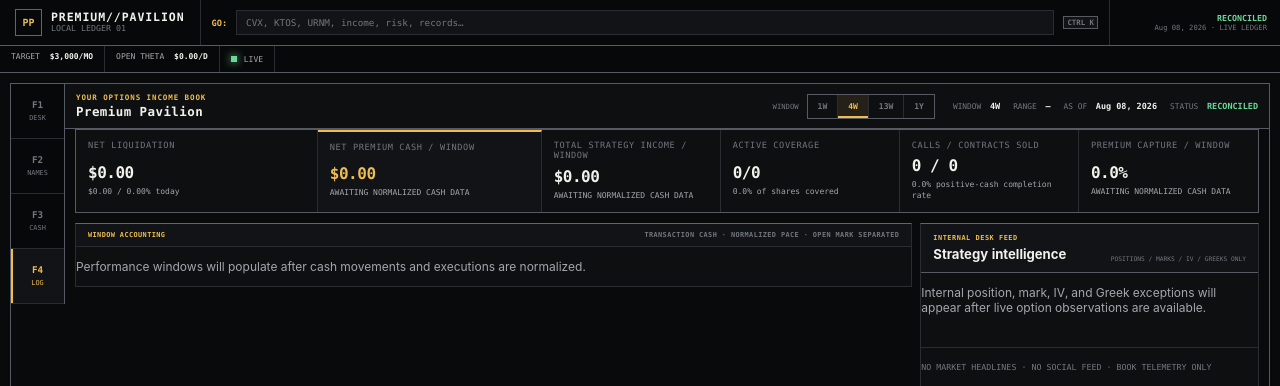
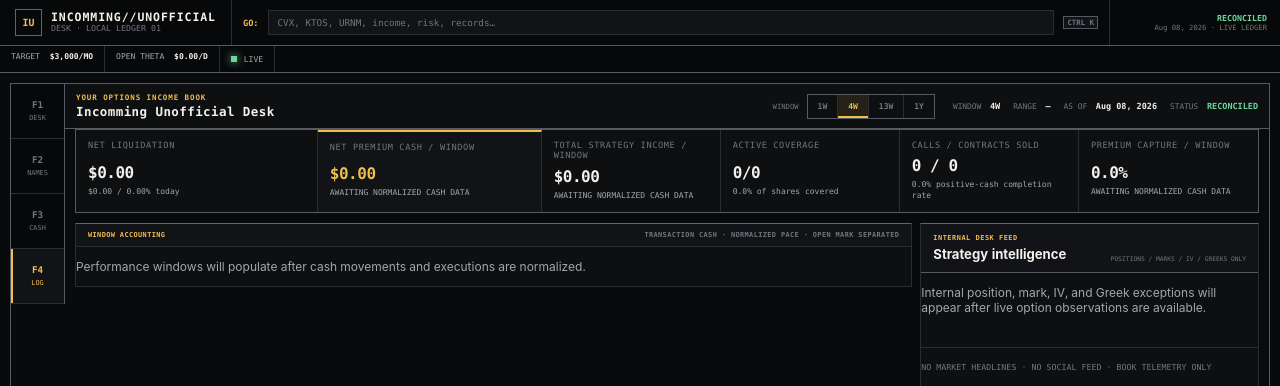
Before and after one commit to ehwwpk/incoooming-unofficial-desk, a FastAPI app: page / in a window 1280 px wide. Shown: the top 386 px of the page. Run offline with FastAPI, Linux system fonts and the light colour scheme.

Commit message:
Rename desk and add rolling monthly averages

```diff
--- a/pyproject.toml
+++ b/pyproject.toml
@@ -3,9 +3,9 @@ requires = ["hatchling>=1.27,<2"]
 build-backend = "hatchling.build"
 
 [project]
-name = "premium-pavilion"
+name = "incomming-unofficial-desk"
 version = "0.1.0"
-description = "Premium Pavilion: a local-first options-income and portfolio analytics ledger"
+description = "Incomming Unofficial Desk: a local-first options-income and portfolio analytics ledger"
 readme = "README.md"
 requires-python = ">=3.12,<3.15"
 license = { text = "Private personal project" }
--- a/src/schwab_dashboard/__init__.py
+++ b/src/schwab_dashboard/__init__.py
@@ -1,3 +1,3 @@
-"""Premium Pavilion options-income analytics."""
+"""Incomming Unofficial Desk options-income analytics."""
 
 __version__ = "0.1.0"
--- a/src/schwab_dashboard/app.py
+++ b/src/schwab_dashboard/app.py
@@ -24,7 +24,7 @@ def create_app(container: Container | None = None) -> FastAPI:
             app_container.close()
 
     app = FastAPI(
-        title="Premium Pavilion",
+        title="Incomming Unofficial Desk",
         version="0.1.0",
         docs_url="/api/docs",
         redoc_url=None,
--- a/src/schwab_dashboard/application/dashboard/performance.py
+++ b/src/schwab_dashboard/application/dashboard/performance.py
@@ -26,6 +26,7 @@ class PerformanceWindowSummary:
     annualized_option_yield: Decimal
     annualized_total_yield: Decimal
     monthly_option_run_rate: Decimal
+    monthly_total_run_rate: Decimal
     target_cash_for_window: Decimal
     target_progress_percent: Decimal
     premium_capture_percent: Decimal
--- a/src/schwab_dashboard/cli.py
+++ b/src/schwab_dashboard/cli.py
@@ -13,7 +13,7 @@ from schwab_dashboard.application.errors import AuthenticationRequiredError
 from schwab_dashboard.config import Settings
 from schwab_dashboard.container import Container
 
-app = typer.Typer(no_args_is_help=True, help="Premium Pavilion local dashboard commands.")
+app = typer.Typer(no_args_is_help=True, help="Incomming Unofficial Desk local commands.")
 PROJECT_ROOT = Path(__file__).resolve().parents[2]
 
 
--- a/src/schwab_dashboard/infrastructure/demo/fixtures/performance.py
+++ b/src/schwab_dashboard/infrastructure/demo/fixtures/performance.py
@@ -203,6 +203,7 @@ def _window(row: tuple[object, ...], stock_value: Decimal) -> PerformanceWindowS
     gross_premium, buyback_cost = D(str(row[6])), D(str(row[7]))
     annual_factor = YEAR_DAYS / D(days)
     monthly_run_rate = (option_cash * MONTH_DAYS / D(days)).quantize(MONEY)
+    monthly_total_run_rate = ((option_cash + dividends) * MONTH_DAYS / D(days)).quantize(MONEY)
     target_for_window = (MONTHLY_TARGET * D(days) / MONTH_DAYS).quantize(MONEY)
     return PerformanceWindowSummary(
         key=key,
@@ -223,6 +224,7 @@ def _window(row: tuple[object, ...], stock_value: Decimal) -> PerformanceWindowS
             (option_cash + dividends) / stock_value * annual_factor * 100
         ).quantize(TENTH),
         monthly_option_run_rate=monthly_run_rate,
+        monthly_total_run_rate=monthly_total_run_rate,
         target_cash_for_window=target_for_window,
         target_progress_percent=max(ZERO, monthly_run_rate / MONTHLY_TARGET * 100).quantize(TENTH),
         premium_capture_percent=(option_cash / gross_premium * 100).quantize(TENTH)
--- a/src/schwab_dashboard/web/static/app.css
+++ b/src/schwab_dashboard/web/static/app.css
@@ -1,7 +1,7 @@
-@import url("./base.css?v=14");
-@import url("./components.css?v=14");
-@import url("./performance.css?v=14");
-@import url("./dashboard.css?v=14");
+@import url("./base.css?v=15");
+@import url("./components.css?v=15");
+@import url("./performance.css?v=15");
+@import url("./dashboard.css?v=15");
 
 @media (max-width: 1240px) {
   .portfolio-console { grid-template-columns: repeat(3, 1fr); }
--- a/src/schwab_dashboard/web/static/components.css
+++ b/src/schwab_dashboard/web/static/components.css
@@ -4,6 +4,7 @@
 .console-cell > span { color: var(--subtle); font: .54rem var(--mono); letter-spacing: .07em; }
 .console-cell strong { align-self: end; font: 600 clamp(.9rem, 1.25vw, 1.22rem) var(--mono); letter-spacing: -.03em; }
 .console-cell small { color: var(--muted); font: .5rem/1.3 var(--mono); }
+.console-cell .console-monthly-average { margin-top: 2px; padding-top: 5px; border-top: 1px solid var(--line); color: var(--gold); font-weight: 700; letter-spacing: .04em; }
 .console-cell.net-liq { background: var(--surface); }
 .console-cell.cash-primary { border-top: 2px solid var(--gold); background: var(--surface-raised); }
 .console-cell.cash-primary strong { color: var(--gold); }
--- a/src/schwab_dashboard/web/static/periods.js
+++ b/src/schwab_dashboard/web/static/periods.js
@@ -9,6 +9,13 @@ const currency = new Intl.NumberFormat("en-US", {
 const setText = (selector, value) => {
   document.querySelectorAll(selector).forEach((node) => {
     node.textContent = value;
+  });
+};
+
+const setOptionalText = (selector, value, visible) => {
+  document.querySelectorAll(selector).forEach((node) => {
+    node.textContent = visible ? value : "";
+    node.hidden = !visible;
   });
 };
 
@@ -128,6 +135,17 @@ const setupPeriodConsole = () => {
     setText("[data-active-total-label]", `TOTAL STRATEGY INCOME / ${sheet.dataset.windowLabel}`);
     setText("[data-active-total-cash]", sheet.dataset.totalCash);
     setText("[data-active-total-meta]", `${sheet.dataset.totalApr} APR / includes ${sheet.dataset.dividends} dividend income`);
+    const showMonthlyAverage = key === "r365";
+    setOptionalText(
+      "[data-active-option-average]",
+      `1-MONTH AVG ${sheet.dataset.monthlyOptionAverage}`,
+      showMonthlyAverage,
+    );
+    setOptionalText(
+      "[data-active-total-average]",
+      `1-MONTH AVG ${sheet.dataset.monthlyTotalAverage}`,
+      showMonthlyAverage,
+    );
     setText("[data-active-calls-contracts]", `${sheet.dataset.calls} / ${sheet.dataset.contracts}`);
     setText("[data-active-win-rate]", `${sheet.dataset.winRate} positive-cash completion rate`);
     setText("[data-active-capture-label]", `PREMIUM CAPTURE / ${sheet.dataset.windowLabel}`);
--- a/src/schwab_dashboard/web/templates/dashboard.html
+++ b/src/schwab_dashboard/web/templates/dashboard.html
@@ -4,14 +4,14 @@
     <meta charset="utf-8">
     <meta name="viewport" content="width=device-width, initial-scale=1">
     <meta name="color-scheme" content="dark">
-    <title>Premium Pavilion · Options Income</title>
-    <link rel="stylesheet" href="{{ url_for('static', path='/app.css') }}?v=14">
+    <title>Incomming Unofficial Desk · Options Income</title>
+    <link rel="stylesheet" href="{{ url_for('static', path='/app.css') }}?v=15">
   </head>
   <body>
     <header class="topbar">
       <a class="brand" href="/" aria-label="Dashboard home">
-        <span class="brand-mark">PP</span>
-        <span><strong>PREMIUM//PAVILION</strong><small>LOCAL LEDGER 01</small></span>
+        <span class="brand-mark">IU</span>
+        <span><strong>INCOMMING//UNOFFICIAL</strong><small>DESK · LOCAL LEDGER 01</small></span>
       </a>
       <label class="command-jump">
         <span>GO:</span>
@@ -54,7 +54,7 @@
       <section class="desk-heading" id="portfolio">
         <div class="desk-title">
           <p class="eyebrow">YOUR OPTIONS INCOME BOOK</p>
-          <h1>Premium Pavilion</h1>
+          <h1>Incomming Unofficial Desk</h1>
         </div>
         <div class="desk-period-selector" data-period-controls role="tablist" aria-label="Performance window">
           <span>WINDOW</span>
@@ -101,6 +101,6 @@
       </footer>
       </main>
     </div>
-    <script src="{{ url_for('static', path='/periods.js') }}?v=13" defer></script>
+    <script src="{{ url_for('static', path='/periods.js') }}?v=14" defer></script>
   </body>
 </html>
--- a/src/schwab_dashboard/web/templates/partials/_periods.html
+++ b/src/schwab_dashboard/web/templates/partials/_periods.html
@@ -21,6 +21,8 @@
       data-capture="{{ window.premium_capture_percent | percent }}"
       data-buyback-drag="{{ window.buyback_drag_percent | percent }}"
       data-monthly-run-rate="{{ window.monthly_option_run_rate }}"
+      data-monthly-option-average="{{ window.monthly_option_run_rate | money }}"
+      data-monthly-total-average="{{ window.monthly_total_run_rate | money }}"
       {{ '' if window.key == 'month' else 'hidden' }}
     >
       <header>
--- a/src/schwab_dashboard/web/templates/partials/_summary.html
+++ b/src/schwab_dashboard/web/templates/partials/_summary.html
@@ -11,11 +11,13 @@
     <span data-active-option-label>NET PREMIUM CASH / {{ active.label if active else 'WINDOW' }}</span>
     <strong data-active-option-cash>{{ active.option_cash | money if active else snapshot.covered_calls.net_option_cash | money }}</strong>
     <small data-active-option-meta>{% if active %}{{ active.annualized_option_yield | percent }} APR / {{ active.gross_premium | money }} premium received{% else %}AWAITING NORMALIZED CASH DATA{% endif %}</small>
+    <small class="console-monthly-average" data-active-option-average hidden></small>
   </article>
   <article class="console-cell">
     <span data-active-total-label>TOTAL STRATEGY INCOME / {{ active.label if active else 'WINDOW' }}</span>
     <strong data-active-total-cash>{{ active.total_cash | money if active else snapshot.covered_calls.total_cash_income | money }}</strong>
     <small data-active-total-meta>{% if active %}{{ active.annualized_total_yield | percent }} APR / includes {{ active.dividends | money }} dividend income{% else %}AWAITING NORMALIZED CASH DATA{% endif %}</small>
+    <small class="console-monthly-average" data-active-total-average hidden></small>
   </article>
   <article class="console-cell">
     <span>ACTIVE COVERAGE</span>
```
Also changed, not shown: docs/dashboard-contract.md (+1 -0 lines), tests/integration/test_migrations_and_api.py (+10 -4 lines), tests/unit/test_covered_call_demo.py (+2 -0 lines), README.md.
